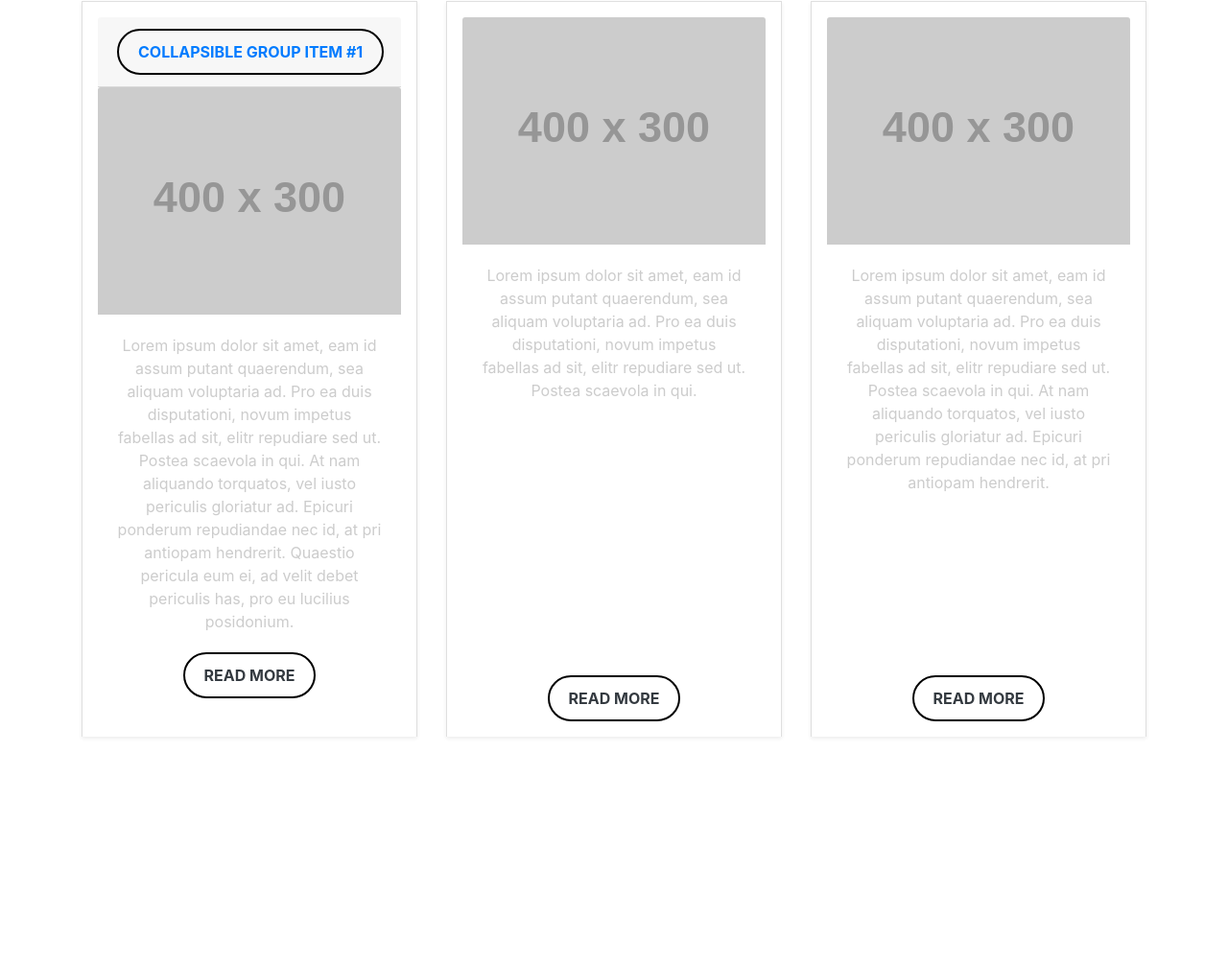
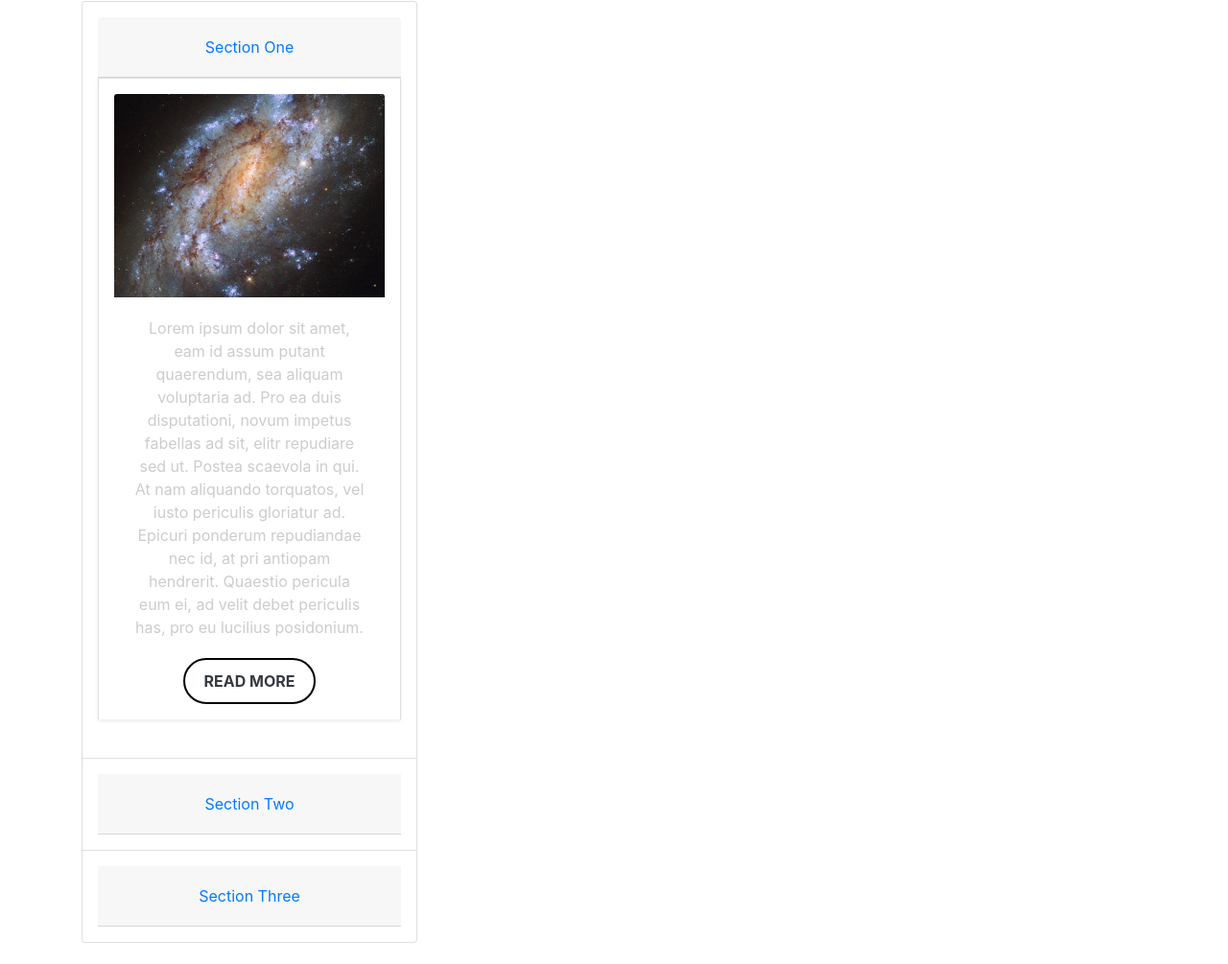
Before and after one commit to Percival1978/mindarc2, a plain HTML site: page index.html in a window 1280 px wide. Shown: the part 479-1484 px from the top of the page at 96% size. Before the commit the page ends 1315 px from the top, so only its background shows below. Drawn offline with nearby package versions, Linux system fonts and the light colour scheme; placeholder pictures from the web are drawn by us.

Commit message:
accordion styled

```diff
--- a/index.html
+++ b/index.html
@@ -18,54 +18,73 @@
         </div>
       </section>
       <div class="album py-5">
-        <div class="container accordion" id="accordionExample">
+        <div class="container">
           <div class="row">
+            <div class="col-md-4">
+              <div class="accordion" id="accordion">
 
-              <div class="col-md-4">
-                <div class="card mb-4 shadow-sm">
+                <div class="card">
                   <div class="card-header" id="headingOne">
                     <h5 class="mb-0">
                       <button class="btn btn-link" type="button" data-toggle="collapse" data-target="#collapseOne" aria-expanded="true" aria-controls="collapseOne">
-                        Collapsible Group Item #1
+                        Section One
                       </button>
                     </h5>
                   </div>
-                  <div id="collapseOne" class="collapse show" aria-labelledby="headingOne" data-parent="#accordionExample">
-                    <img class="card-img-top" src="http://via.placeholder.com/400x300" alt="Placeholder image">
+                  <div id="collapseOne" class="collapse show" aria-labelledby="headingOne" data-parent="#accordion">
+                    <div class="card mb-4 shadow-sm">
+                      <img class="card-img-top" src="assets/space.jpg" alt="Placeholder image">
                       <div class="card-body">
-                      <p class="card-text">Lorem ipsum dolor sit amet, eam id assum putant quaerendum, sea aliquam voluptaria ad. Pro ea duis disputationi, novum impetus fabellas ad sit, elitr repudiare sed ut. Postea scaevola in qui. At nam aliquando torquatos, vel iusto periculis gloriatur ad. Epicuri ponderum repudiandae nec id, at pri antiopam hendrerit. Quaestio pericula eum ei, ad velit debet periculis has, pro eu lucilius posidonium.</p>
+                        Lorem ipsum dolor sit amet, eam id assum putant quaerendum, sea aliquam voluptaria ad. Pro ea duis disputationi, novum impetus fabellas ad sit, elitr repudiare sed ut. Postea scaevola in qui. At nam aliquando torquatos, vel iusto periculis gloriatur ad. Epicuri ponderum repudiandae nec id, at pri antiopam hendrerit. Quaestio pericula eum ei, ad velit debet periculis has, pro eu lucilius posidonium.
                       </div>
-                    <button type="button" class="btn btn-outline-dark">Read more</button>
+                      <button type="button" class="btn more btn-outline-dark">Read more</button>
                     </div>
                   </div>
                 </div>
 
-              <div class="col-md-4">
-                <div class="card mb-4 shadow-sm">
-                  <img class="card-img-top" src="http://via.placeholder.com/400x300" alt="Placeholder image">
+                <div class="card">
+                  <div class="card-header" id="headingTwo">
+                    <h5 class="mb-0">
+                      <button class="btn btn-link collapsed" type="button" data-toggle="collapse" data-target="#collapseTwo" aria-expanded="false" aria-controls="collapseTwo">
+                        Section Two
+                      </button>
+                    </h5>
+                  </div>
+                  <div id="collapseTwo" class="collapse" aria-labelledby="headingTwo" data-parent="#accordion">
+                    <img class="card-img-top" src="assets/space2.jpg" alt="Placeholder image">
                     <div class="card-body">
-                    <p class="card-text">Lorem ipsum dolor sit amet, eam id assum putant quaerendum, sea aliquam voluptaria ad. Pro ea duis disputationi, novum impetus fabellas ad sit, elitr repudiare sed ut. Postea scaevola in qui.</p>
+                      Lorem ipsum dolor sit amet, eam id assum putant quaerendum, sea aliquam voluptaria ad. Pro ea duis disputationi, novum impetus fabellas ad sit, elitr repudiare sed ut. Postea scaevola in qui.
                     </div>
-                  <button type="button" class="btn btn-outline-dark">Read more</button>
+                    <button type="button" class="btn more btn-outline-dark">Read more</button>
                   </div>
                 </div>
 
-              <div class="col-md-4">
-                <div class="card mb-4 shadow-sm">
-                  <img class="card-img-top" src="http://via.placeholder.com/400x300" alt="Placeholder image">
+                <div class="card">
+                  <div class="card-header" id="headingThree">
+                    <h5 class="mb-0">
+                      <button class="btn btn-link collapsed" type="button" data-toggle="collapse" data-target="#collapseThree" aria-expanded="false" aria-controls="collapseThree">
+                        Section Three
+                      </button>
+                    </h5>
+                  </div>
+                  <div id="collapseThree" class="collapse" aria-labelledby="headingThree" data-parent="#accordion">
+                    <img class="card-img-top" src="assets/space3.jpg" alt="Placeholder image">
                     <div class="card-body">
-                    <p class="card-text">Lorem ipsum dolor sit amet, eam id assum putant quaerendum, sea aliquam voluptaria ad. Pro ea duis disputationi, novum impetus fabellas ad sit, elitr repudiare sed ut. Postea scaevola in qui. At nam aliquando torquatos, vel iusto periculis gloriatur ad. Epicuri ponderum repudiandae nec id, at pri antiopam hendrerit.</p>
+                      Lorem ipsum dolor sit amet, eam id assum putant quaerendum, sea aliquam voluptaria ad. Pro ea duis disputationi, novum impetus fabellas ad sit, elitr repudiare sed ut. Postea scaevola in qui. At nam aliquando torquatos, vel iusto periculis gloriatur ad. Epicuri ponderum repudiandae nec id, at pri antiopam hendrerit. Quaestio pericula eum ei, ad velit debet periculis has, pro eu lucilius posidonium.
                     </div>
-                  <button type="button" class="btn btn-outline-dark">Read more</button>
+                    <button type="button" class="btn more btn-outline-dark">Read more</button>
                   </div>
                 </div>
 
               </div>
             </div>
           </div>
+        </div>
+      </div>
     </main>
-    <!-- jQuery (necessary for Bootstrap's JavaScript plugins) -->
-    <script src="https://ajax.googleapis.com/ajax/libs/jquery/1.12.4/jquery.min.js"></script>
-    <script src="https://maxcdn.bootstrapcdn.com/bootstrap/3.3.7/js/bootstrap.min.js" integrity="sha384-Tc5IQib027qvyjSMfHjOMaLkfuWVxZxUPnCJA7l2mCWNIpG9mGCD8wGNIcPD7Txa" crossorigin="anonymous"></script>
+
+    <script src="https://code.jquery.com/jquery-3.3.1.slim.min.js" integrity="sha384-q8i/X+965DzO0rT7abK41JStQIAqVgRVzpbzo5smXKp4YfRvH+8abtTE1Pi6jizo" crossorigin="anonymous"></script>
+    <script src="https://cdnjs.cloudflare.com/ajax/libs/popper.js/1.14.3/umd/popper.min.js" integrity="sha384-ZMP7rVo3mIykV+2+9J3UJ46jBk0WLaUAdn689aCwoqbBJiSnjAK/l8WvCWPIPm49" crossorigin="anonymous"></script>
+    <script src="https://stackpath.bootstrapcdn.com/bootstrap/4.1.3/js/bootstrap.min.js" integrity="sha384-ChfqqxuZUCnJSK3+MXmPNIyE6ZbWh2IMqE241rYiqJxyMiZ6OW/JmZQ5stwEULTy" crossorigin="anonymous"></script>
   </body>
 </html>
--- a/less/main.less
+++ b/less/main.less
@@ -14,14 +14,12 @@
   }
 }
 
-.col-md-4 {
-  margin-bottom: 20px;
 .card {
   padding: 1em;
   height: 100%;
   color: #cccccc;
   text-align: center;
-    button {
+  .more {
     text-transform: uppercase;
     width: fit-content;
     align-self: center;
@@ -31,7 +29,6 @@
     padding: 10px 20px;
   }
 }
-}
 
 @media only screen and (max-width: 1023px) {
   .jumbotron {
```
Also changed, not shown: assets/space.jpg (added), assets/space2.jpg (added), assets/space3.jpg (added), css/main.css, 1 other file. Lines whose indentation alone changed are shown as unchanged.
